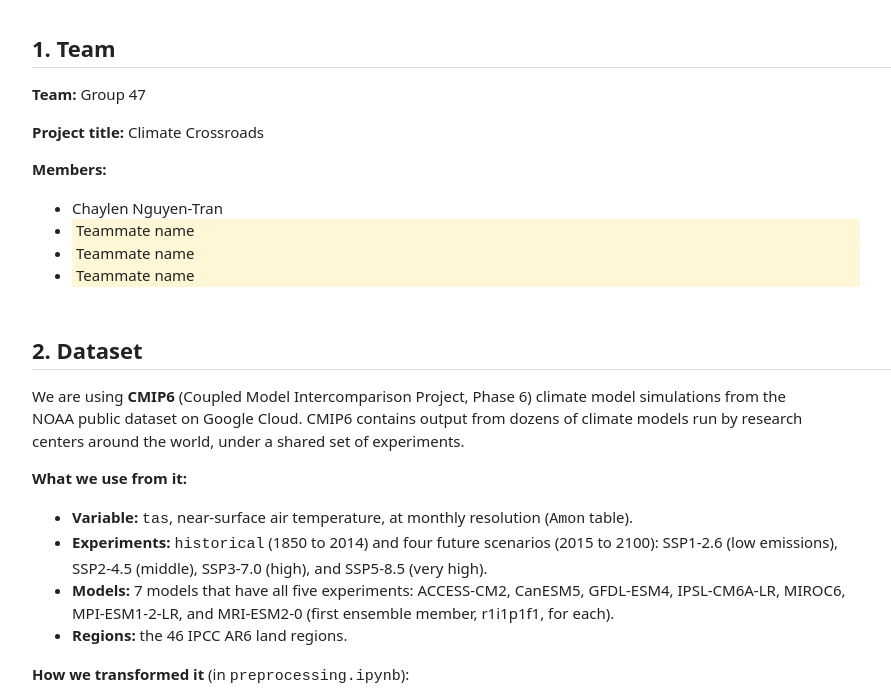
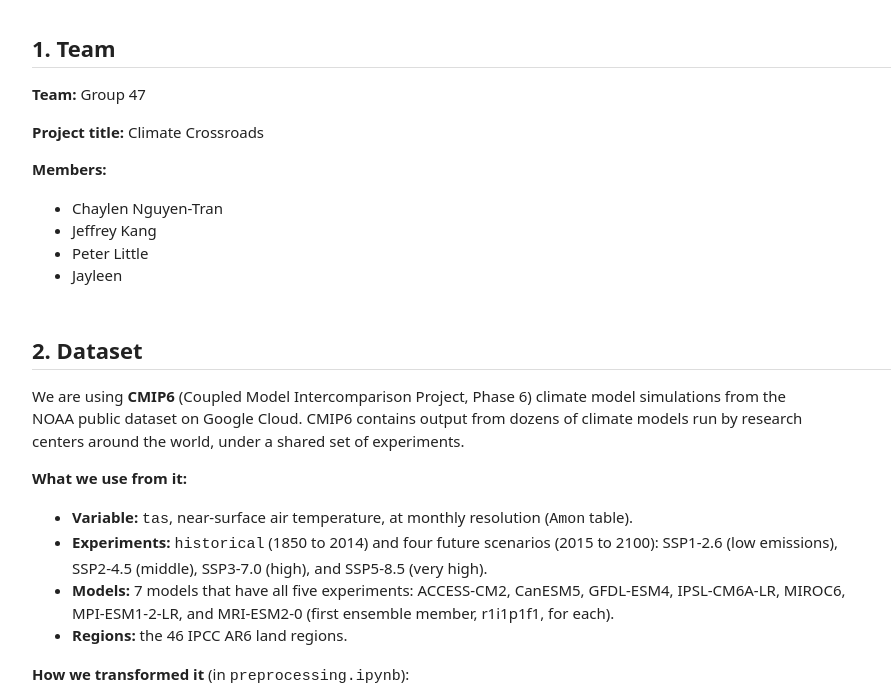
Before and after one commit to chaylennn/Climate-Crossroads, a plain HTML site: page explore.html in a window 1280 px wide. Shown: the part 109-800 px from the top of the page, without its empty margins (133-1024 px from the left). Drawn offline with nearby package versions, Linux system fonts and the light colour scheme.

Commit message:
members, title, question

```diff
--- a/explore.html
+++ b/explore.html
@@ -33,9 +33,9 @@
     <p><strong>Members:</strong></p>
     <ul>
       <li>Chaylen Nguyen-Tran</li>
-      <li class="todo">Teammate name</li>
-      <li class="todo">Teammate name</li>
-      <li class="todo">Teammate name</li>
+      <li>Jeffrey Kang</li>
+      <li>Peter Little</li>
+      <li>Jayleen</li>
     </ul>
   </section>
 
```
